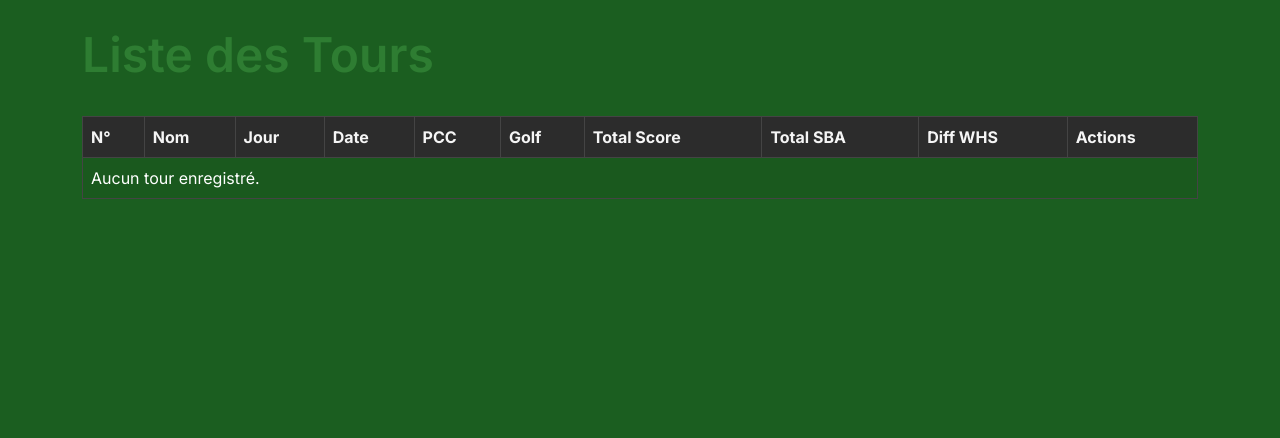
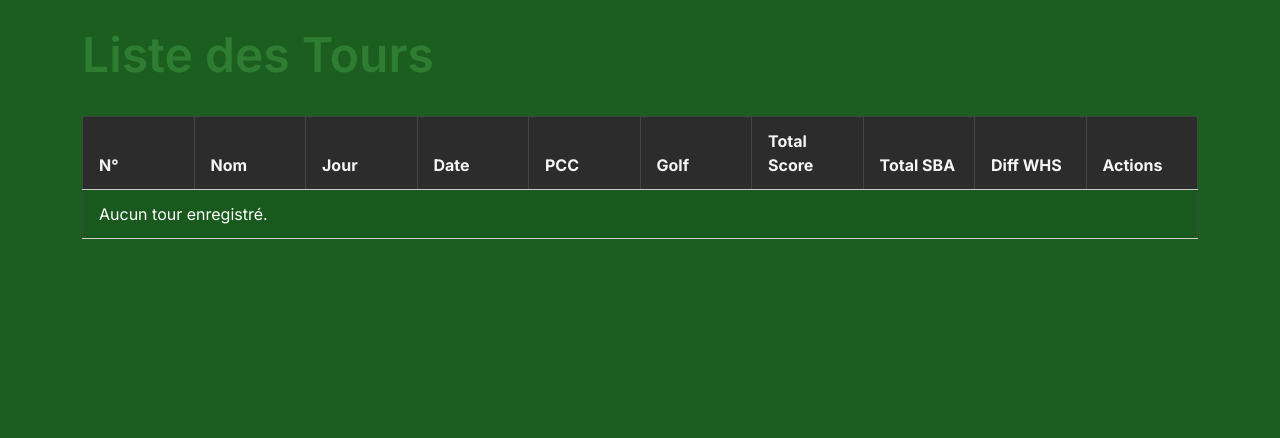
Before and after one commit to djemartin/index_WHS, a Flask app: page / in a window 1280 px wide. Shown: the part 46-484 px from the top of the page. Run offline with Flask 3, Linux system fonts and the light colour scheme; the visitor is signed in with stand-in values (Sample User, id 1); data that the repository does not hold is empty; some libraries are stand-ins or nearby versions.

Commit message:
Ensure consistent table proportions across themes

```diff
--- a/static/styles.css
+++ b/static/styles.css
@@ -97,22 +97,28 @@ a:hover {
 .badge-gold  { background-color: var(--golf-gold);  color: white; padding: 0.25em 0.6em; border-radius: 6px; }
 
 /* Tableau */
-table {
+table,
+.table {
   width: 100%;
   border-collapse: collapse;
+  table-layout: fixed;
   margin-top: 1rem;
 }
-th, td {
-  padding: 0.75rem 1rem;
+th, td,
+.table th,
+.table td {
+  padding: 0.75rem 1rem !important;
   border-bottom: 1px solid #ccc;
 }
-th {
+th,
+.table th {
   background-color: var(--golf-beige);
   color: var(--golf-text);
 }
 
 /* Dark mode override */
-.dark table th {
+.dark table th,
+.dark .table th {
   background-color: #2c2c2c;
   color: var(--golf-text);
 }
```
